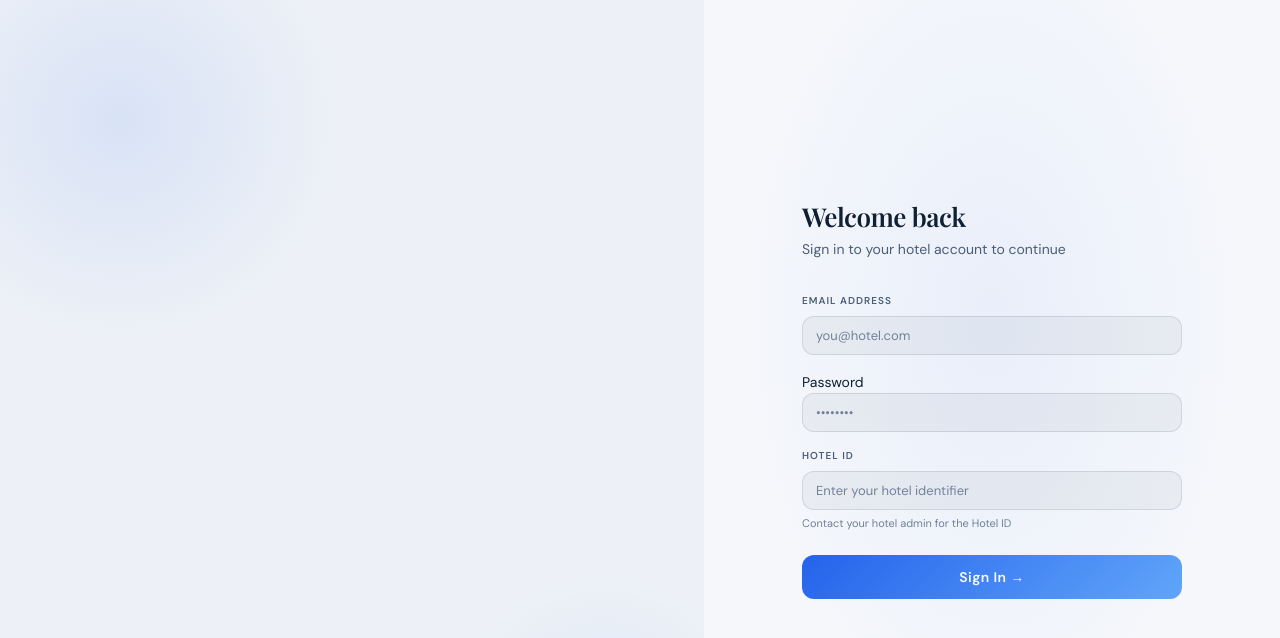
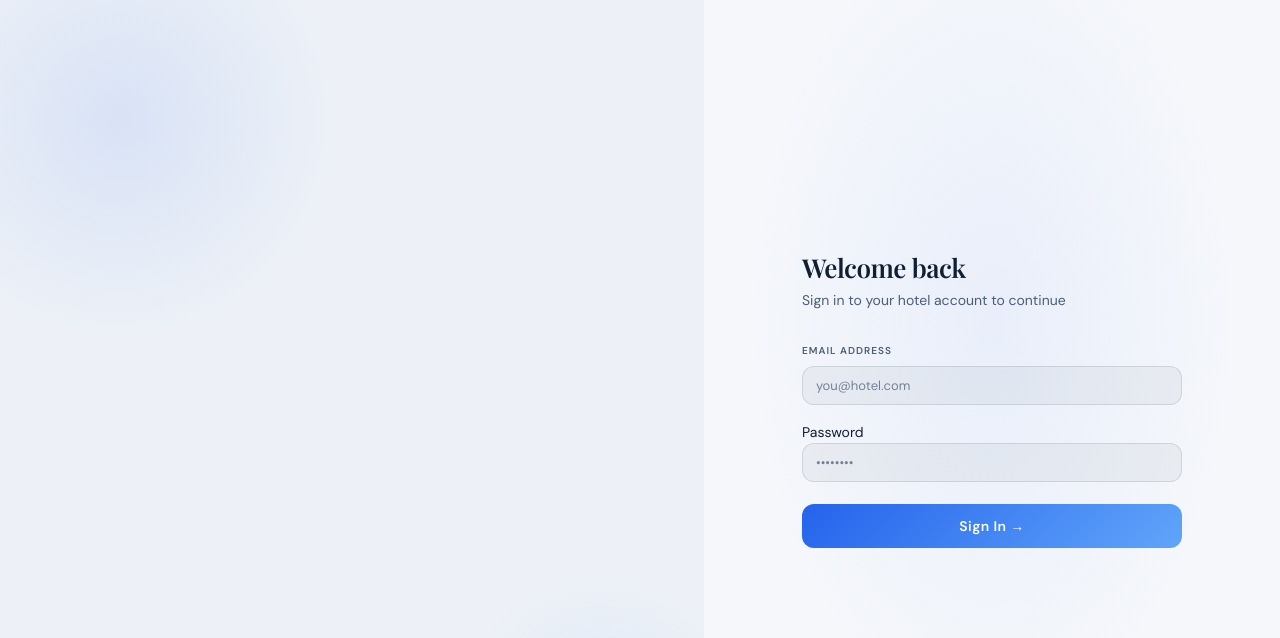
Before and after one commit to Vinayak0501/HotelOps, a React app in the folder frontend/: page /login in a window 1280 px wide. Shown: the top 638 px of the page. Built offline with nearby package versions, Linux system fonts and the light colour scheme; the HTML template or start-up script is replaced by a standard one.

Commit message:
login method updated

```diff
--- a/frontend/src/pages/Login.jsx
+++ b/frontend/src/pages/Login.jsx
@@ -16,7 +16,7 @@ export default function Login() {
 
 
 
-    const [form, setForm] = useState({ email: '', password: '', hotelId: '' });
+    const [form, setForm] = useState({ email: '', password: '' });
 
     const [error, setError] = useState('');
 
@@ -247,37 +247,6 @@ export default function Login() {
                         </div>
 
 
-
-                        <div className="form-group">
-
-                            <label className="form-label">Hotel ID</label>
-
-                            <input
-
-                                className="form-input"
-
-                                type="text"
-
-                                name="hotelId"
-
-                                placeholder="Enter your hotel identifier"
-
-                                value={form.hotelId}
-
-                                onChange={onChange}
-
-                                required
-
-                            />
-
-
-
-                            <div className="form-hint">Contact your hotel admin for the Hotel ID</div>
-
-                        </div>
-
-
-
                         <button className="login-submit" type="submit" disabled={loading}>
 
                             {loading ? 'Signing in...' : 'Sign In →'}
```
Also changed, not shown: 1 other file (tests, documents, lock files or other folders).
